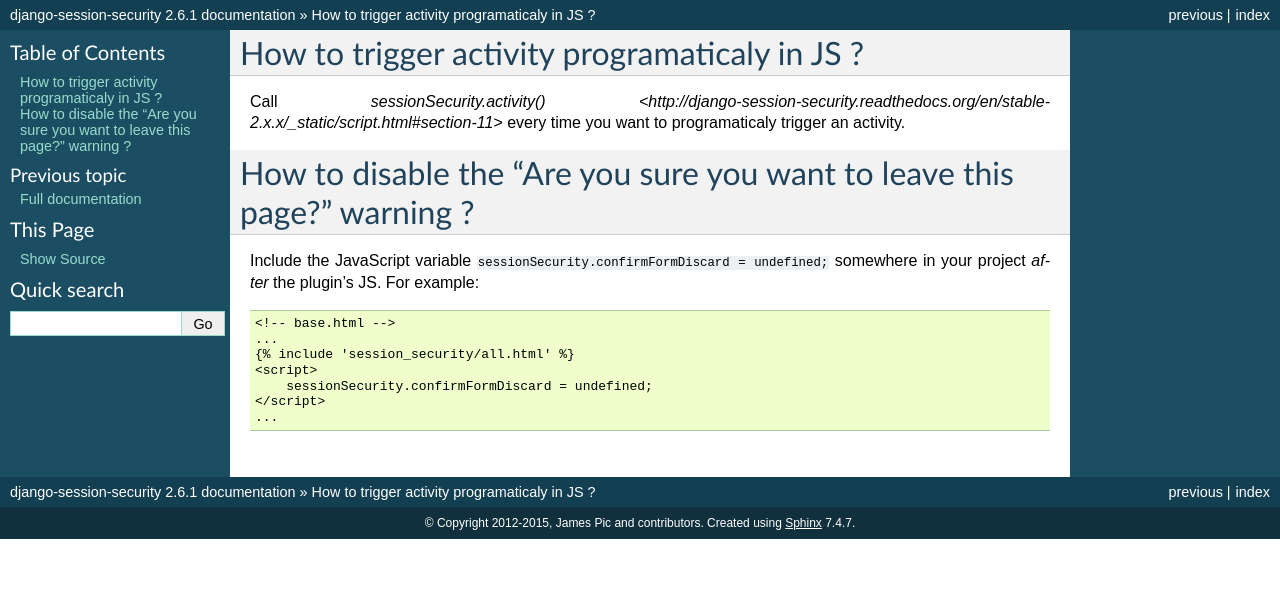
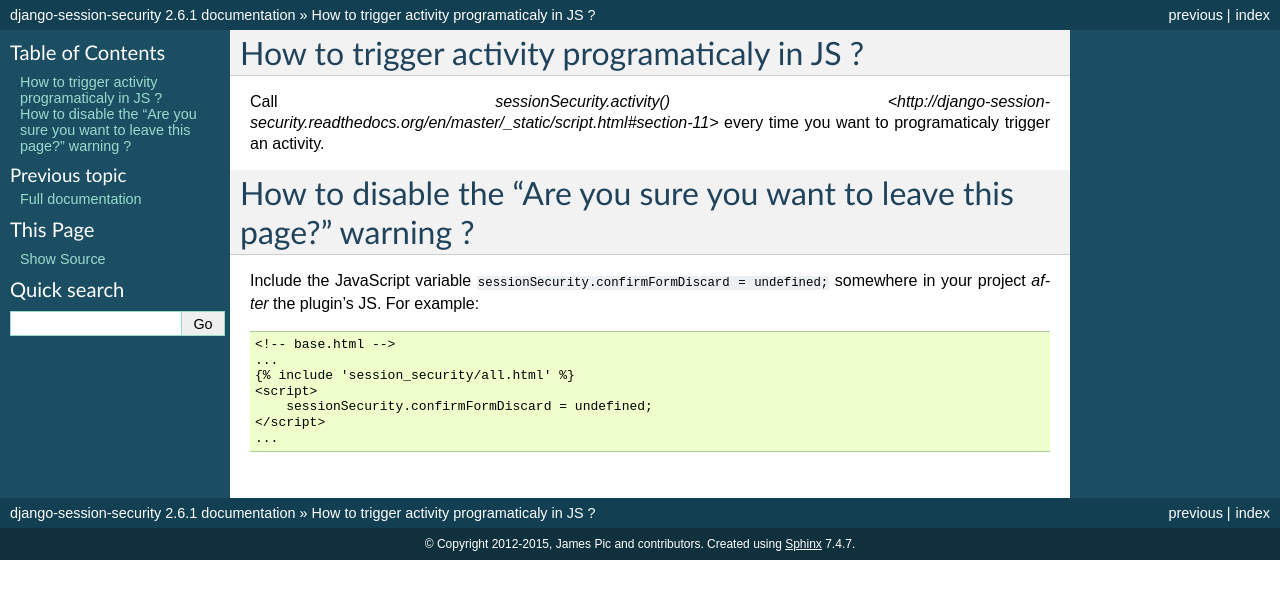
Before and after one commit to yourlabs/django-session-security, a Sphinx documentation site: the page built from docs/source/faq.rst, in a window 1280 px wide. Shown: the top 599 px of the page. Built offline with Sphinx 7.4.7, drawn with Linux system fonts in a browser that asks for light colours.

Commit message:
Fixed master branch renaming in faq
Someone deleted branch stable-2.x.x: This fixes the link.

```diff
--- a/docs/source/faq.rst
+++ b/docs/source/faq.rst
@@ -2,7 +2,7 @@ How to trigger activity programaticaly in JS ?
 ----------------------------------------------
 
 Call `sessionSecurity.activity()
-<http://django-session-security.readthedocs.org/en/stable-2.x.x/_static/script.html#section-11>`
+<http://django-session-security.readthedocs.org/en/master/_static/script.html#section-11>`
 every time you want to programaticaly trigger an activity.
 
 
```
